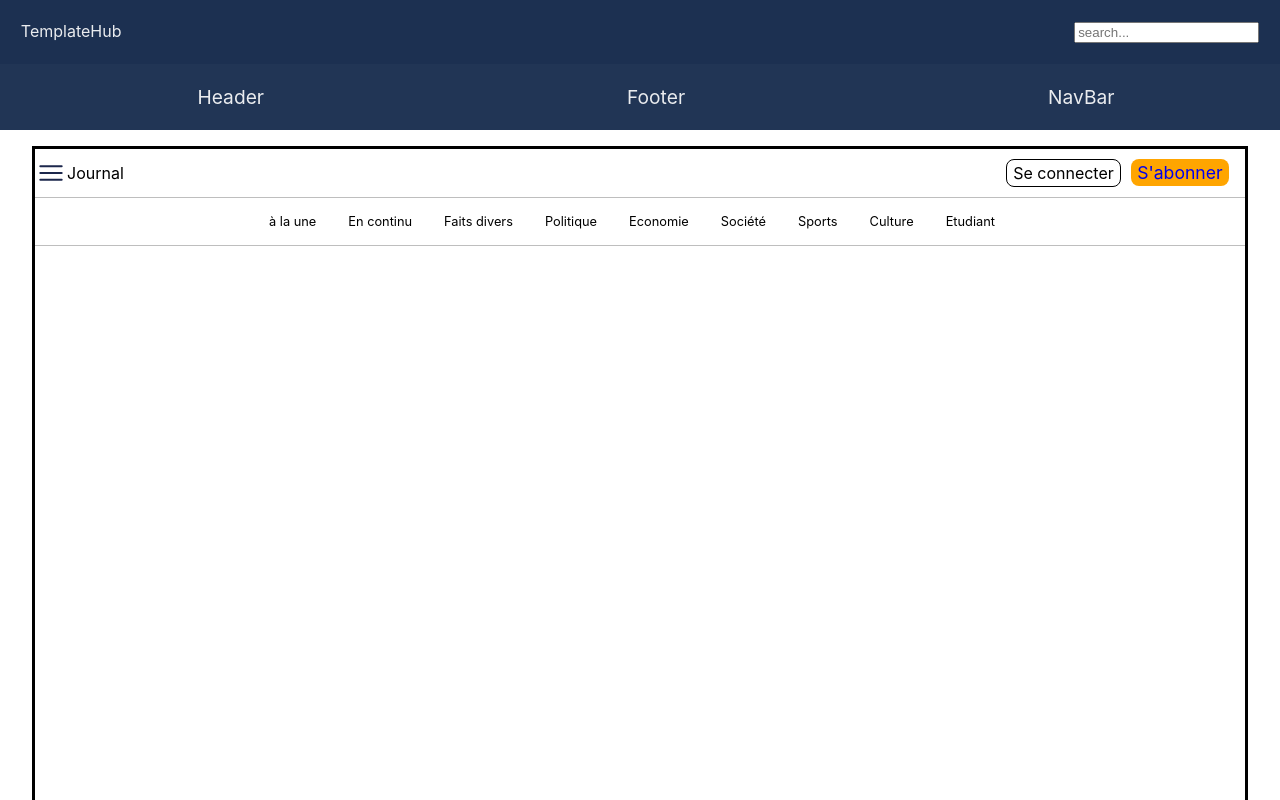
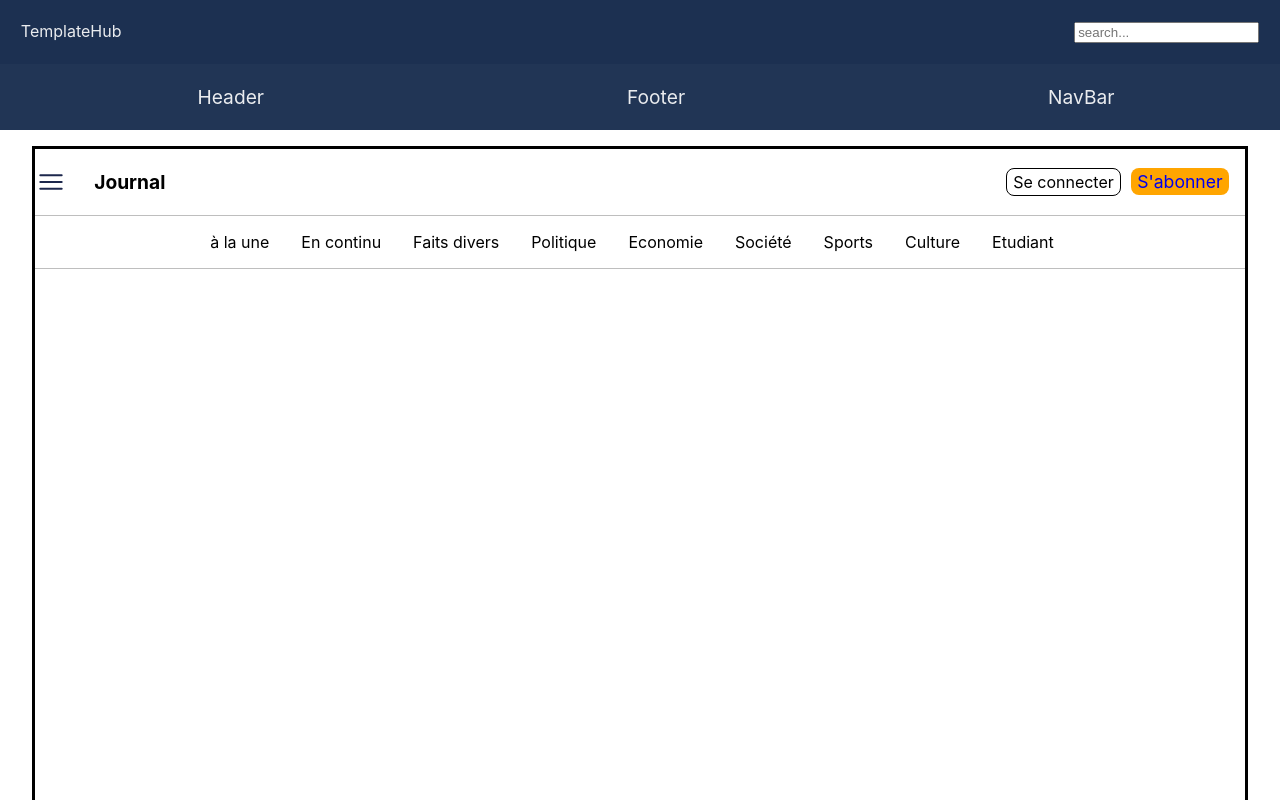
Before and after one commit to SacleuxBenoit/ReactTemplateHub, a React (Create React App) app in the folder templatehub/: page /PHjournal in a window 1280 px wide. Shown: the top 800 px of the page. Built offline with nearby package versions, Linux system fonts and the light colour scheme.

Commit message:
update UI for header

```diff
--- a/templatehub/src/Components/Header/CHjournal.js
+++ b/templatehub/src/Components/Header/CHjournal.js
@@ -14,9 +14,7 @@ function CHjournal() {
                             <path d="M20 17L4 17" stroke="#1C274C" strokeWidth="1.5" strokeLinecap="round"></path>
                         </g>
                     </svg> {/* Link that svg to navBarLeft*/}
-                    <div className='headerLeft'>
-                        Journal
-                    </div>
+                    <Link to="/"><h1>Journal</h1></Link>
 
                     <div className='headerRight'>
                         <Link to="/">
@@ -33,7 +31,7 @@ function CHjournal() {
                     </div>
                 </div>
             </header>
-            <div className='scrollCategories'>
+            <nav className='scrollCategories'>
                 <ul>
                     <li>à la une</li>
                     <li>En continu</li>
@@ -45,7 +43,7 @@ function CHjournal() {
                     <li>Culture</li>
                     <li>Etudiant</li>
                 </ul>
-            </div>
+            </nav>
         </>
     )
 }
--- a/templatehub/src/Styles/Header/SHjournal.css
+++ b/templatehub/src/Styles/Header/SHjournal.css
@@ -2,6 +2,11 @@
 header,
 .scrollCategories {
     border-bottom: 1px solid rgba(0, 0, 0, 0.254);
+}
+
+h1 {
+    font-size: 1rem;
+    color: black;
 }
 
 .connectionButton {
@@ -64,9 +69,19 @@ header,
 
 /* Responsive */
 @media screen and (min-width:768px) {
+    h1 {
+        font-size: 1.2rem;
+        padding-left: 1.7rem;
+    }
+
     .scrollCategories ul {
         justify-content: center;
         text-align: center;
+        font-size: 1rem;
+    }
+
+    .scrollCategories ul li:hover {
+        color: rgb(50, 50, 245);
     }
 
     .scrollCategories ul li:nth-last-child(1) {
@@ -79,7 +94,10 @@ header,
         border: 1px solid black;
         border-radius: 0.5rem;
         color: black;
+    }
 
+    .connectionButton:hover {
+        border: 2px solid black;
     }
 
     .subscribeButton {
@@ -87,6 +105,10 @@ header,
         font-size: 1.1rem;
     }
 
+    .subscribeButton:hover {
+        background-color: rgb(250, 187, 69);
+        border: 1px solid black;
+    }
 
     .svgConnectionJournal {
         display: none;
```
